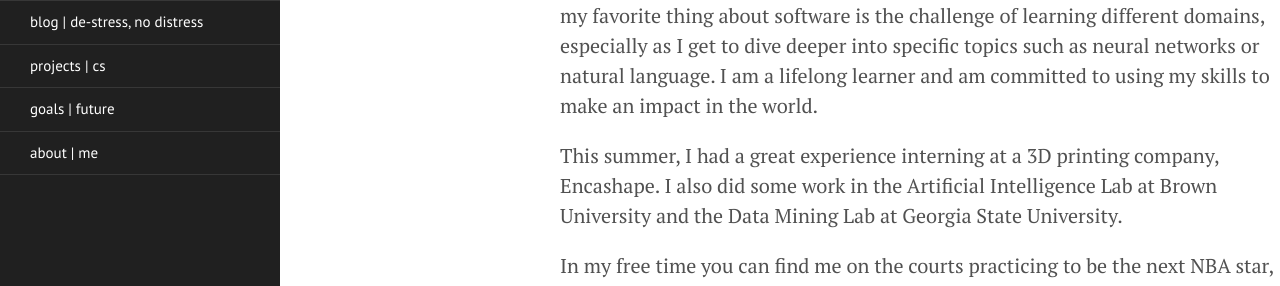
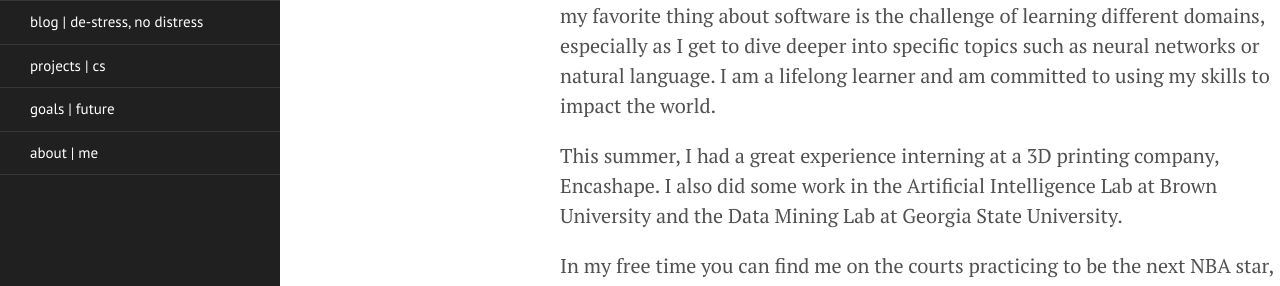
Before and after one commit to kqian5/kqian5.github.io, a Jekyll site: the page built from about.md, in a window 1280 px wide. Shown: the part 331-617 px from the top of the page. Built offline with Jekyll 4.4.1, drawn with Linux system fonts in a browser that asks for light colours; some of the changed text lies outside the part shown.

Commit message:
Update about.md

```diff
--- a/about.md
+++ b/about.md
@@ -5,7 +5,7 @@
 
 Hi, welcome to my website/blog!
 
-Born in Texas, raised in the Southeast, and living in Providence. Currently a sophomore at Brown University concentrating in applied math-computer science. I'm particularly interested in artificial intelligence/machine learning and my favorite thing about software is the challenge of learning different domains, especially as I get to dive deeper into specific topics such as neural networks or natural language. I am a lifelong learner and am committed to using my skills to make an impact in the world.
+Born in Texas, raised in the Southeast, and living in Providence. Currently a sophomore at Brown University concentrating in applied math-computer science. I'm particularly interested in artificial intelligence/machine learning and my favorite thing about software is the challenge of learning different domains, especially as I get to dive deeper into specific topics such as neural networks or natural language. I am a lifelong learner and am committed to using my skills to impact the world.
 
 This summer, I had a great experience interning at a 3D printing company, Encashape. I also did some work in the Artificial Intelligence Lab at Brown University and the Data Mining Lab at Georgia State University.
 
```
